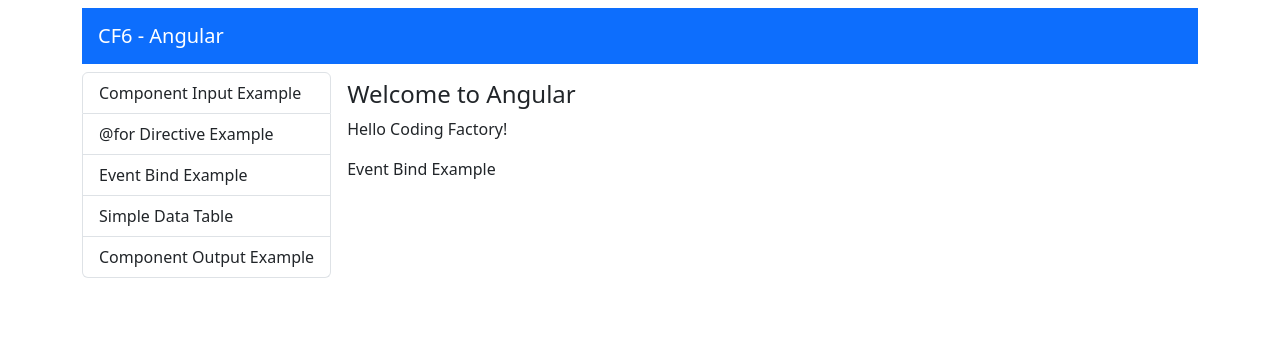
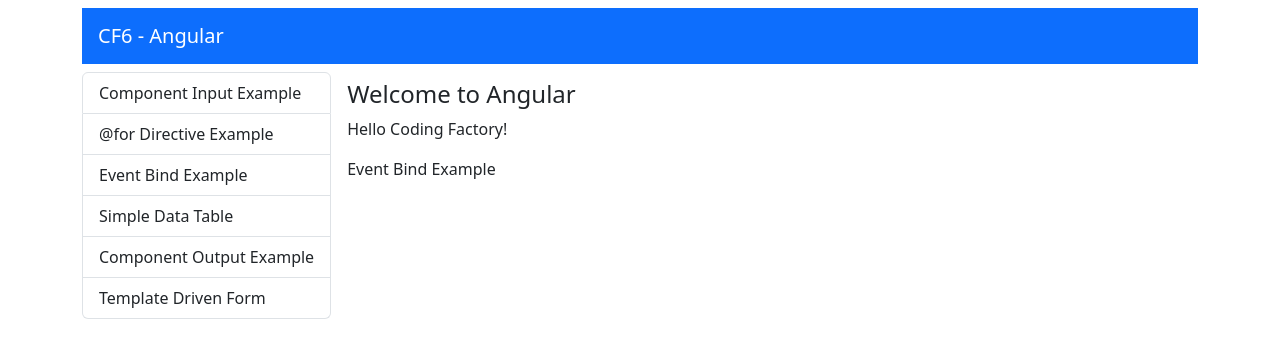
Before and after one commit to mkoutra/angular-basics, an Angular app in the folder example-3/: page /welcome in a window 1280 px wide. Shown: the top 358 px of the page. Built offline with nearby package versions, Linux system fonts and the light colour scheme.

Commit message:
Setup template-driven-form example-3

```diff
--- a/example-3/src/app/components/list-group-menu/list-group-menu.component.ts
+++ b/example-3/src/app/components/list-group-menu/list-group-menu.component.ts
@@ -17,6 +17,7 @@
     {text: "@for Directive Example", routerLink: "for-directive-example"},
     {text: "Event Bind Example", routerLink: "event-bind-example"},
     {text: "Simple Data Table", routerLink: "simple-data-table"},
-    {text: "Component Output Example", routerLink: "component-output-example"}
+    {text: "Component Output Example", routerLink: "component-output-example"},
+    {text: "Template Driven Form", routerLink: "template-driven-form"}
   ]
 }
```
